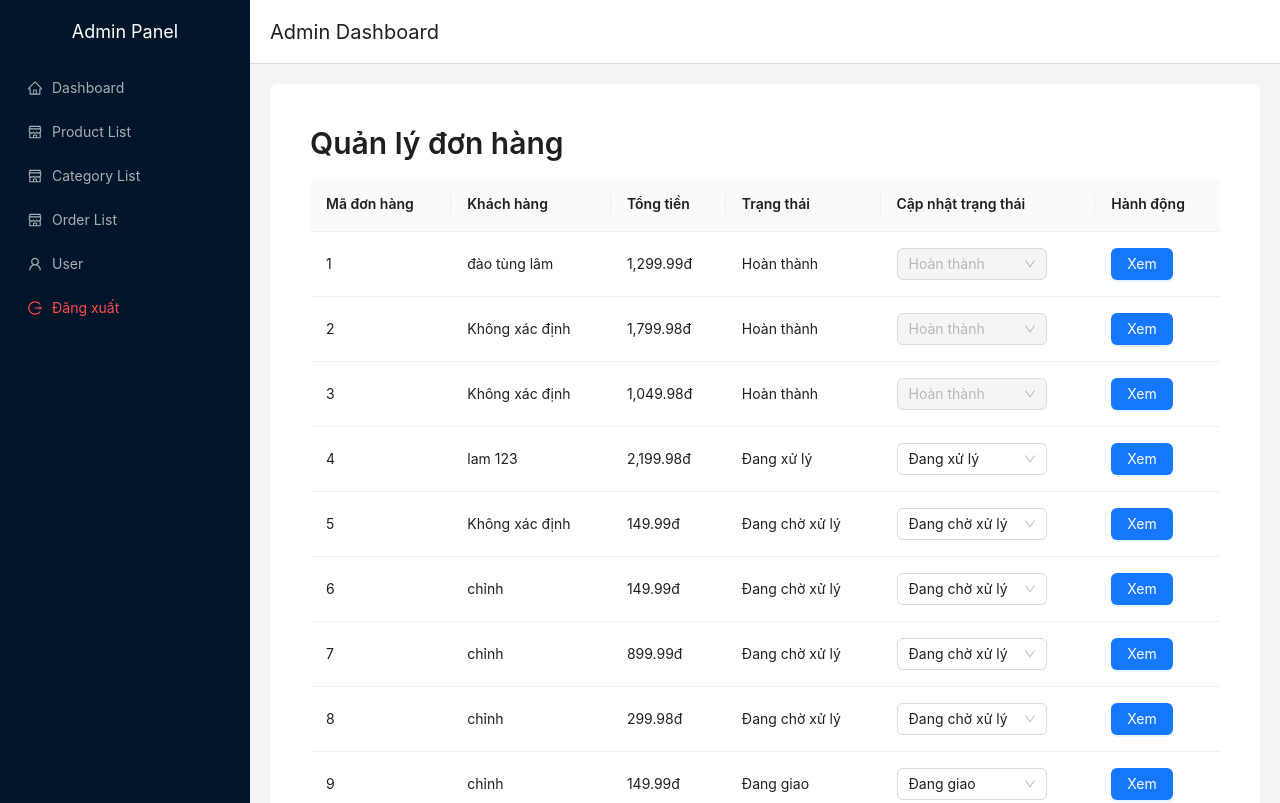
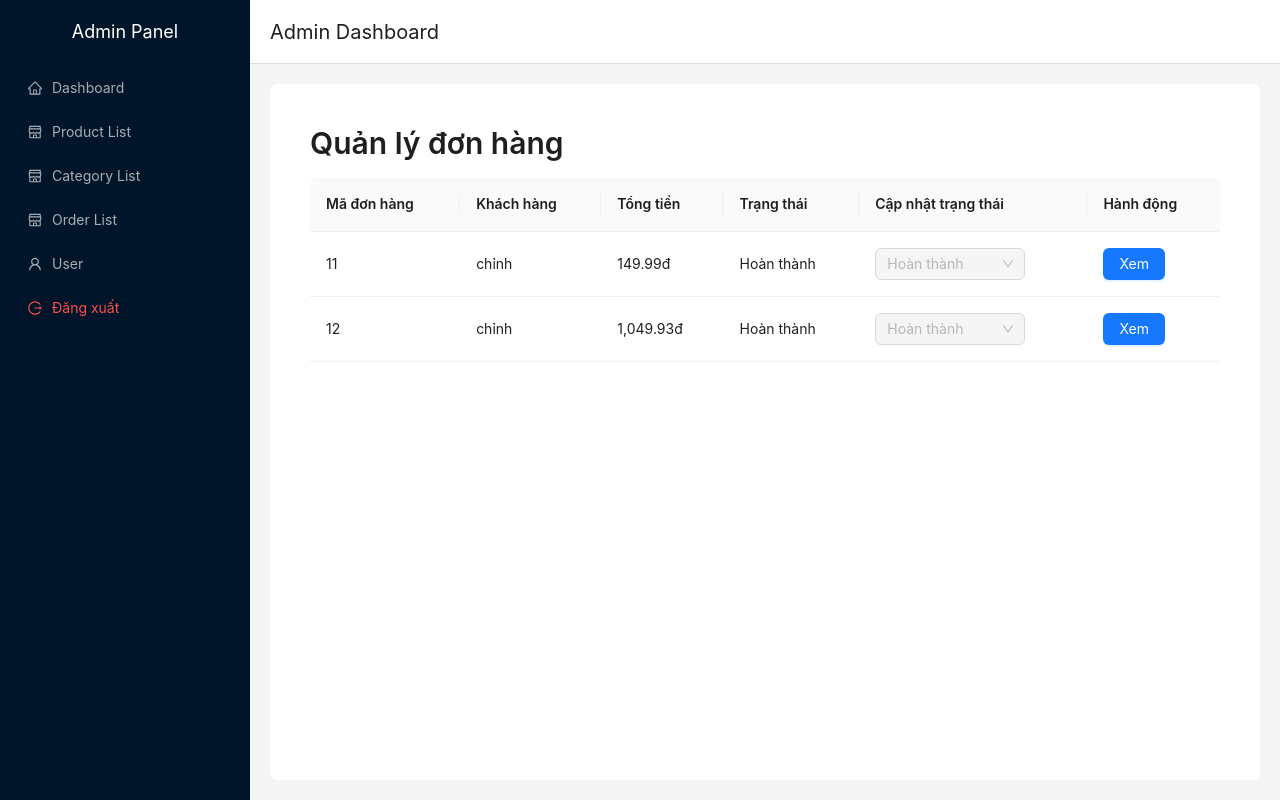
Before and after one commit to chinhnx/asm-fe2, a React (Vite) app: page /admin/order in a window 1280 px wide. Shown: the top 803 px of the page. Built offline with nearby package versions, Linux system fonts and the light colour scheme; data requests are answered from the project's data file; sample sign-in values are in the browser's storage.

Commit message:
dashboard

```diff
--- a/db.json
+++ b/db.json
@@ -77,183 +77,6 @@
   "carts": [],
   "orders": [
     {
-      "userId": 8,
-      "address": "ha noi",
-      "total": 1299.99,
-      "items": [
-        {
-          "productId": 2,
-          "name": "Gaming Laptop",
-          "price": 1299.99,
-          "quantity": 1
-        }
-      ],
-      "methodPayment": "cod",
-      "status": "Hoàn thành",
-      "id": 1
-    },
-    {
-      "userId": 7,
-      "address": "12",
-      "total": 1799.98,
-      "items": [
-        {
-          "productId": 4,
-          "name": "Smartphone",
-          "price": 899.99,
-          "quantity": 2
-        }
-      ],
-      "methodPayment": "cod",
-      "status": "Hoàn thành",
-      "id": 2
-    },
-    {
-      "userId": 7,
-      "address": "số 25a ngõ 9/24 trần quốc hoàn, toor6, phường dịch vọng hậu, cầu giấy",
-      "total": 1049.98,
-      "items": [
-        {
-          "productId": 4,
-          "name": "Smartphone",
-          "price": 899.99,
-          "quantity": 1
-        },
-        {
-          "productId": 3,
-          "name": "Wireless Earbuds",
-          "price": 149.99,
-          "quantity": 1
-        }
-      ],
-      "methodPayment": "cod",
-      "status": "Hoàn thành",
-      "id": 3
-    },
-    {
-      "userId": 3,
-      "address": "Ha Noi",
-      "total": 2199.98,
-      "items": [
-        {
-          "productId": 4,
-          "name": "Smartphone",
-          "price": 899.99,
-          "quantity": 1
-        },
-        {
-          "productId": 2,
-          "name": "Gaming Laptop",
-          "price": 1299.99,
-          "quantity": 1
-        }
-      ],
-      "methodPayment": "cod",
-      "status": "Đang xử lý",
-      "id": 4
-    },
-    {
-      "userId": 7,
-      "address": "25a Ngh. 9/24",
-      "total": 149.99,
-      "items": [
-        {
-          "productId": 3,
-          "name": "Wireless Earbuds",
-          "price": 149.99,
-          "quantity": 1
-        }
-      ],
-      "methodPayment": "cod",
-      "status": "Đang chờ xử lý",
-      "id": 5
-    },
-    {
-      "userId": 13,
-      "address": "25a trần quốc hoàn",
-      "total": 149.99,
-      "items": [
-        {
-          "productId": 3,
-          "name": "Wireless Earbuds",
-          "price": 149.99,
-          "quantity": 1
-        }
-      ],
-      "methodPayment": "cod",
-      "status": "Đang chờ xử lý",
-      "id": 6
-    },
-    {
-      "userId": 13,
-      "address": "25a trần quốc hoàn",
-      "total": 899.99,
-      "items": [
-        {
-          "productId": 4,
-          "name": "Smartphone",
-          "price": 899.99,
-          "quantity": 1
-        }
-      ],
-      "methodPayment": "cod",
-      "status": "Đang chờ xử lý",
-      "id": 7
-    },
-    {
-      "userId": 13,
-      "name": "chỉnh",
-      "address": "25a trần quốc hoàn",
-      "total": 299.98,
-      "items": [
-        {
-          "productId": 3,
-          "name": "Wireless Earbuds",
-          "price": 149.99,
-          "quantity": 2
-        }
-      ],
-      "methodPayment": "cod",
-      "status": "Đang chờ xử lý",
-      "id": 8
-    },
-    {
-      "userId": 13,
-      "name": "chỉnh",
-      "address": "ehlo",
-      "total": 149.99,
-      "items": [
-        {
-          "productImg": "https://images.unsplash.com/photo-1590658268037-6bf12165a8df?w=500",
-          "productId": 3,
-          "name": "Wireless Earbuds",
-          "price": 149.99,
-          "quantity": 1
-        }
-      ],
-      "methodPayment": "cod",
-      "status": "Đang giao",
-      "id": 9
-    },
-    {
-      "userId": 13,
-      "name": "chỉnh",
-      "address": "Ha Noi",
-      "total": 149.99,
-      "items": [
-        {
-          "productImg": "https://images.unsplash.com/photo-1590658268037-6bf12165a8df?w=500",
-          "productId": 3,
-          "name": "Wireless Earbuds",
-          "price": 149.99,
-          "quantity": 1
-        }
-      ],
-      "methodPayment": "cod",
-      "status": "Đang chờ xử lý",
-      "id": 10
-    },
-    {
       "userId": 13,
       "name": "chỉnh",
       "address": "25a trần quốc hoàn",
@@ -268,9 +91,28 @@
         }
       ],
       "methodPayment": "cod",
-      "status": "Đang chờ xử lý",
+      "status": "Hoàn thành",
       "createdAt": "2025-04-12T02:45:33.036Z",
       "id": 11
+    },
+    {
+      "userId": 13,
+      "name": "chỉnh",
+      "address": "số 25a ngõ 9/24 trần quốc hoàn, toor6, phường dịch vọng hậu, cầu giấy",
+      "total": 1049.93,
+      "items": [
+        {
+          "productImg": "https://images.unsplash.com/photo-1590658268037-6bf12165a8df?w=500",
+          "productId": 3,
+          "name": "Wireless Earbuds",
+          "price": 149.99,
+          "quantity": 7
+        }
+      ],
+      "methodPayment": "cod",
+      "status": "Hoàn thành",
+      "createdAt": "2025-04-12T02:52:33.100Z",
+      "id": 12
     }
   ],
   "users": [
--- a/package.json
+++ b/package.json
@@ -22,7 +22,8 @@
     "react": "^18.3.1",
     "react-dom": "^18.3.1",
     "react-hook-form": "^7.53.2",
-    "react-router-dom": "^6.28.0"
+    "react-router-dom": "^6.28.0",
+    "recharts": "^2.15.2"
   },
   "devDependencies": {
     "@eslint/js": "^9.21.0",
--- a/src/App.tsx
+++ b/src/App.tsx
@@ -60,7 +60,7 @@ function App() {
       path: "admin",
       element: isAuthenticated && role === "admin" ? <Admin /> : <Navigate to={isAuthenticated && role === "user" ? "/" : "/login"} />,
       children: [
-        { path: "dashboard", element: isAuthenticated && role === "admin" ? <Dashboard /> : <Navigate to={isAuthenticated && role === "user" ? "/" : "/login"} /> },
+        { path: "", element: isAuthenticated && role === "admin" ? <Dashboard /> : <Navigate to={isAuthenticated && role === "user" ? "/" : "/login"} /> },
         { path: "product", element: isAuthenticated && role === "admin" ? <ProductList /> : <Navigate to={isAuthenticated && role === "user" ? "/" : "/login"} /> },
         { path: "product-add", element: isAuthenticated && role === "admin" ? <ProductAdd /> : <Navigate to={isAuthenticated && role === "user" ? "/" : "/login"} /> },
         { path: "product-edit/:id", element: isAuthenticated && role === "admin" ? <ProductEdit /> : <Navigate to={isAuthenticated && role === "user" ? "/" : "/login"} /> },
--- a/src/pages/admin/Dashboard/Dashboard.tsx
+++ b/src/pages/admin/Dashboard/Dashboard.tsx
@@ -1,38 +1,90 @@
-import { ArrowDownOutlined, ArrowUpOutlined } from '@ant-design/icons'
-import { Card, Col, Row, Statistic } from 'antd'
-import React from 'react'
+import React, { useEffect, useState } from "react";
+import { Card, Col, Row, Statistic, Typography, Spin, Empty } from "antd";
+import axios from "axios";
+import { BarChart, Bar, XAxis, YAxis, CartesianGrid, Tooltip, ResponsiveContainer } from "recharts";
 
+const { Title } = Typography;
 
+const Dashboard = () => {
+  const [orders, setOrders] = useState<any[]>([]);
+  const [loading, setLoading] = useState(true);
 
-function Dashboard(){
+  useEffect(() => {
+    const fetchOrders = async () => {
+      try {
+        const { data } = await axios.get("http://localhost:3000/orders");
+        setOrders(data);
+      } catch (error) {
+        console.error("Lỗi khi lấy dữ liệu đơn hàng:", error);
+      } finally {
+        setLoading(false);
+      }
+    };
+
+    fetchOrders();
+  }, []);
+
+  if (loading) return <Spin fullscreen tip="Đang tải dữ liệu..." />;
+  if (!orders.length) return <Empty description="Không có đơn hàng nào" />;
+
+  const completedOrders = orders.filter(order => order.status === "Hoàn thành");
+
+  const totalRevenue = completedOrders.reduce((sum, order) => sum + order.total, 0);
+
+  const ordersByMonth = Array(12).fill(0);
+  completedOrders.forEach(order => {
+    const month = new Date(order.createdAt).getMonth(); // 0-11
+    ordersByMonth[month] += order.total;
+  });
+
+  const chartData = ordersByMonth.map((total, index) => ({
+    month: `Tháng ${index + 1}`,
+    revenue: Number(total.toFixed(2)),
+  }));
+
   return (
-    <Row gutter={16}>
-    <Col span={12}>
-      <Card variant="borderless">
+    <div style={{ padding: 24 }}>
+      <Title level={2}>Thống kê doanh thu</Title>
+
+      <Row gutter={24}>
+        <Col span={8}>
+          <Card>
+            <Statistic title="Tổng đơn hàng" value={orders.length} />
+          </Card>
+        </Col>
+        <Col span={8}>
+          <Card>
             <Statistic
-          title="Active"
-          value={11.28}
-          precision={2}
-          valueStyle={{ color: '#3f8600' }}
-          prefix={<ArrowUpOutlined />}
-          suffix="%"
+              title="Đơn đã hoàn thành"
+              value={completedOrders.length}
+              valueStyle={{ color: "#3f8600" }}
             />
           </Card>
         </Col>
-    <Col span={12}>
-      <Card variant="borderless">
+        <Col span={8}>
+          <Card>
             <Statistic
-          title="Idle"
-          value={9.3}
-          precision={2}
-          valueStyle={{ color: '#cf1322' }}
-          prefix={<ArrowDownOutlined />}
-          suffix="%"
+              title="Tổng doanh thu"
+              value={totalRevenue.toLocaleString("vi-VN")}
+              suffix="đ"
             />
           </Card>
         </Col>
       </Row>
-  )
-}
 
-export default Dashboard
+      <Card title="Doanh thu theo tháng" style={{ marginTop: 32 }}>
+        <ResponsiveContainer width="100%" height={300}>
+          <BarChart data={chartData}>
+            <CartesianGrid strokeDasharray="3 3" />
+            <XAxis dataKey="month" />
+            <YAxis />
+            <Tooltip formatter={(value: number) => `${value.toLocaleString("vi-VN")}đ`} />
+            <Bar dataKey="revenue" fill="#1890ff" />
+          </BarChart>
+        </ResponsiveContainer>
+      </Card>
+    </div>
+  );
+};
+
+export default Dashboard;
--- a/src/pages/admin/order/Oders.tsx
+++ b/src/pages/admin/order/Oders.tsx
@@ -9,7 +9,7 @@ const { Option } = Select;
 const OrderList = () => {
   const getAuthHeader = () => ({
     headers: {
-      Authorization: `Bearer ${localStorage.getItem("accessToken")}`,
+      Authorization: `Bearer ${localStorage.getItem("token")}`,
     },
   });
 
--- a/src/pages/client/ProductDetail.tsx
+++ b/src/pages/client/ProductDetail.tsx
@@ -1,20 +1,16 @@
 import React from 'react';
-import { Typography, Card, Spin, Tag, Button, Row, Col } from 'antd';
+import { Typography, Card, Spin, Tag, Button, Row, Col, message } from 'antd';
 import { useParams, useNavigate } from 'react-router-dom';
-import { useQuery } from '@tanstack/react-query';
-// import { getProduct } from '../../api/product';
-import { ArrowLeft } from 'lucide-react';
-import axios from 'axios';
 import { useOne } from '../../hooks';
 import { ICartItem, IProduct } from '../../interface/product';
+import { ArrowLeft } from 'lucide-react';
 
 const { Title, Paragraph } = Typography;
 
 const ProductDetail: React.FC = () => {
   const { id } = useParams();
   const navigate = useNavigate();
-  const { data: product ,isLoading} = useOne({ resource: "products", id });
-
+  const { data: product, isLoading } = useOne({ resource: "products", id });
 
   if (isLoading) {
     return (
@@ -33,16 +29,25 @@ const ProductDetail: React.FC = () => {
   }
 
   const addToCart = (product: IProduct) => {
+    const token = localStorage.getItem("token");
+
+    if (!token) {
+      message.warning("Please login to add products to your cart.");
+      return navigate("/login", { state: { from: `/products/${product.id}` } });
+    }
+
     const cart: ICartItem[] = JSON.parse(localStorage.getItem("cart") || "[]");
 
     const updatedCart = cart.some((item) => item.id === product.id)
       ? cart.map((item) =>
-        item.id === product.id ? { ...item, quantity: item.quantity + 1 } : item
-      )
+          item.id === product.id ? { ...item, quantity: item.quantity + 1 } : item
+        )
       : [...cart, { ...product, quantity: 1 } as ICartItem];
 
     localStorage.setItem("cart", JSON.stringify(updatedCart));
+    navigate('/cart');
   };
+
   return (
     <div style={{ padding: '24px' }}>
       <Button
@@ -78,7 +83,6 @@ const ProductDetail: React.FC = () => {
                   image: product.image,
                   quantity: 1,
                 } as ICartItem);
-                navigate('/cart'); // Chuyển hướng đến trang giỏ hàng
               }}
             >
               Add to Cart
```
Also changed, not shown: 1 other file (tests, documents, lock files or other folders). Lines whose indentation alone changed are shown as unchanged.
